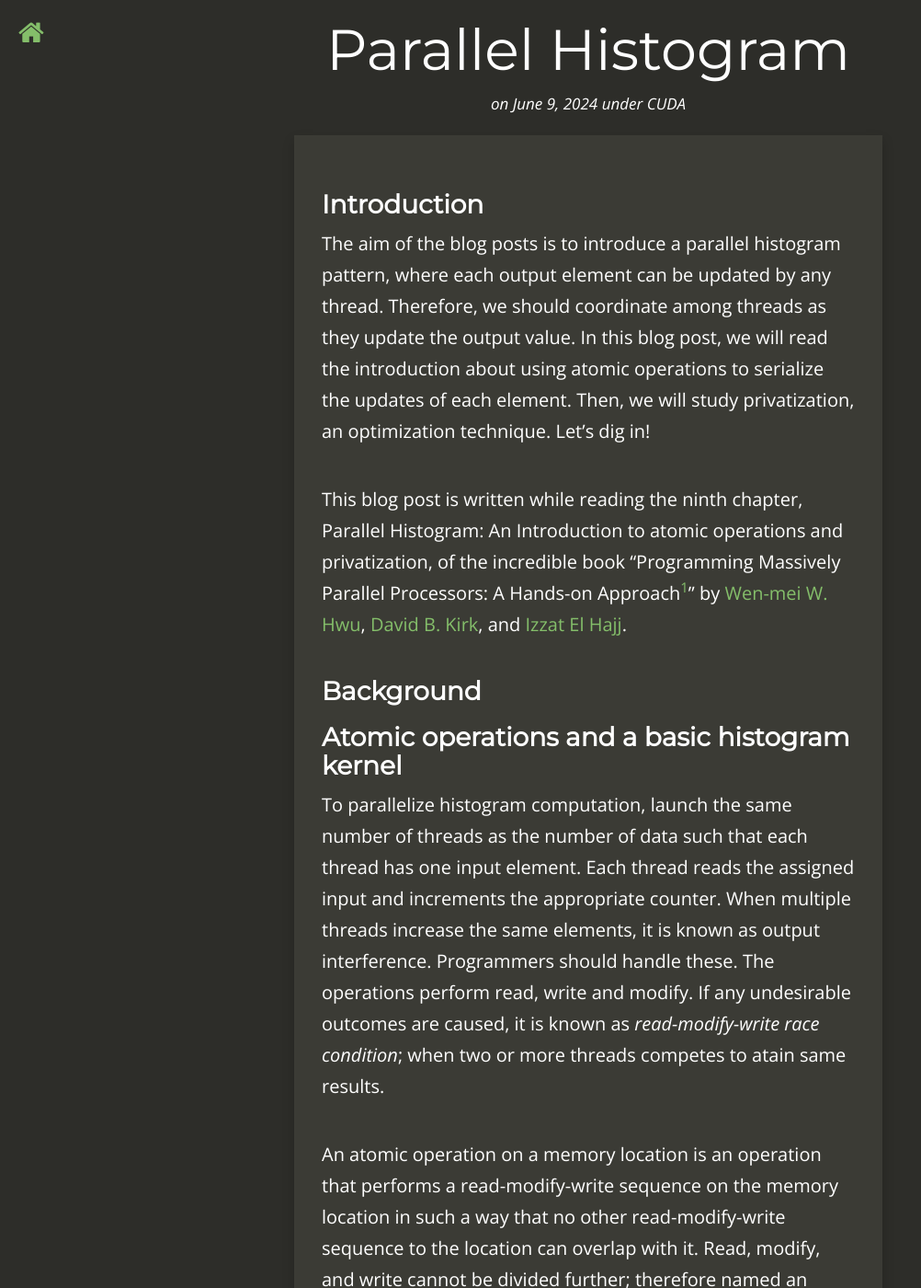
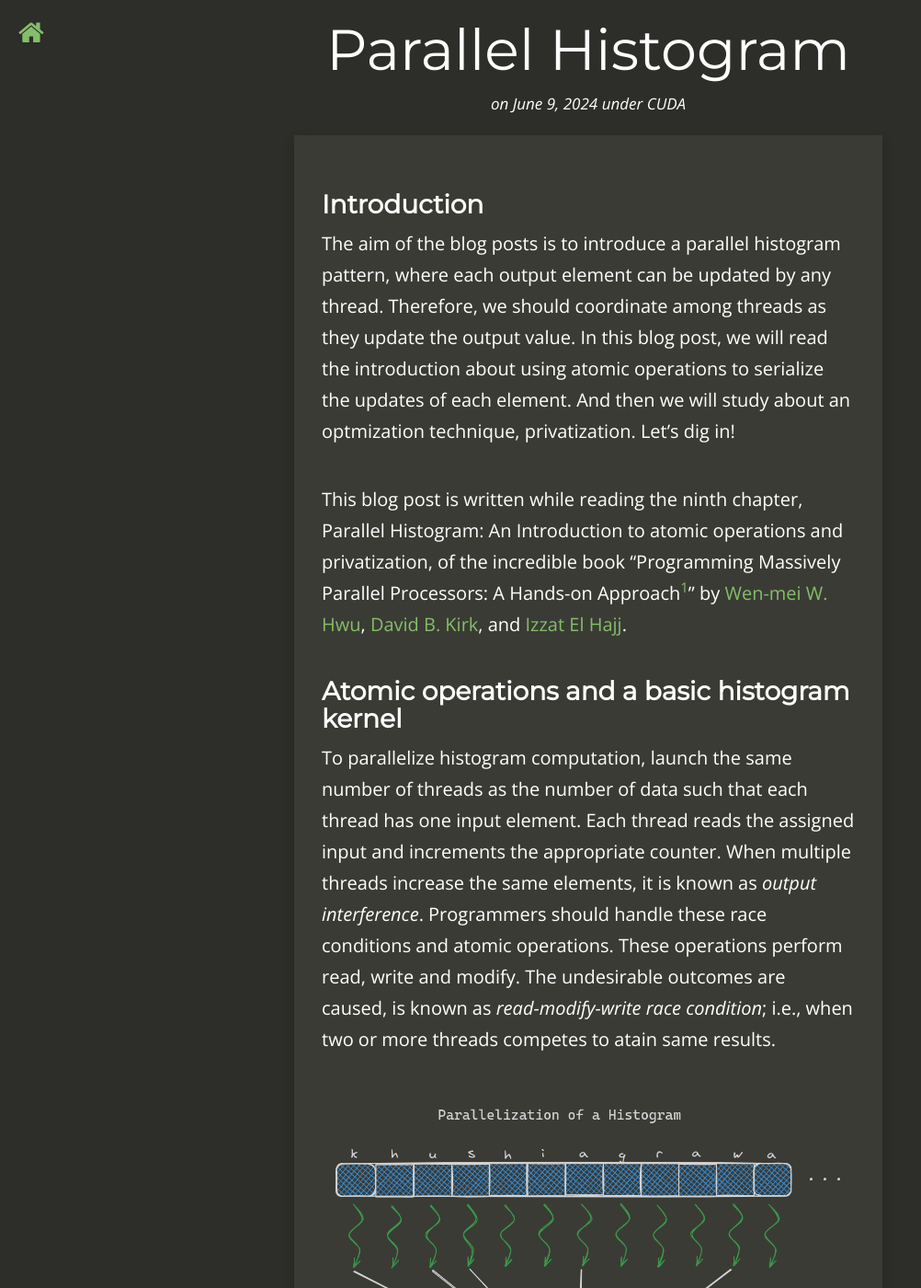
Before and after one commit to khushi-411/khushi-411.github.io, a Jekyll site: the page built from _posts/2024-06-09-parallel_histogram.md, in a window 1280 px wide and 1400 px high. Shown: the whole window at 92% size, without its empty margins (0-1002 px from the left). Built offline with Jekyll 4.4.1, drawn with Linux system fonts in a browser that asks for light colours; nearby versions of some CDN libraries; comment, search, counter and statistics services are not loaded.

Commit message:
add images and fixes

````diff
--- a/_posts/2024-06-09-parallel_histogram.md
+++ b/_posts/2024-06-09-parallel_histogram.md
@@ -11,7 +11,7 @@
 ---
 
 ### **Introduction**
-The aim of the blog posts is to introduce a parallel histogram pattern, where each output element can be updated by any thread. Therefore, we should coordinate among threads as they update the output value. In this blog post, we will read the introduction about using atomic operations to serialize the updates of each element. Then, we will study privatization, an optimization technique. Let's dig in!
+The aim of the blog posts is to introduce a parallel histogram pattern, where each output element can be updated by any thread. Therefore, we should coordinate among threads as they update the output value. In this blog post, we will read the introduction about using atomic operations to serialize the updates of each element. And then we will study about an optmization technique, privatization. Let's dig in!
 
 This blog post is written while reading the
 ninth chapter, Parallel Histogram: An Introduction
@@ -22,10 +22,10 @@
 [David B. Kirk](https://scholar.google.com/citations?user=fMbArPwAAAAJ&hl=en),
 and [Izzat El Hajj](https://scholar.google.com/citations?user=_VVw504AAAAJ&hl=en).
 
-### **Background**
+### **Atomic operations and a basic histogram kernel**
+To parallelize histogram computation, launch the same number of threads as the number of data such that each thread has one input element. Each thread reads the assigned input and increments the appropriate counter. When multiple threads increase the same elements, it is known as *output interference*. Programmers should handle these race conditions and atomic operations. These operations perform read, write and modify. The undesirable outcomes are caused, is known as *read-modify-write race condition*; i.e., when two or more threads competes to atain same results.
 
-### **Atomic operations and a basic histogram kernel**
-To parallelize histogram computation, launch the same number of threads as the number of data such that each thread has one input element. Each thread reads the assigned input and increments the appropriate counter. When multiple threads increase the same elements, it is known as output interference. Programmers should handle these. The operations perform read, write and modify. If any undesirable outcomes are caused, it is known as *read-modify-write race condition*; when two or more threads competes to atain same results.
+<img alt="Parallelization in histogram" src="/assets/CUDA/atomicop.png" class="center" >
 
 An atomic operation on a memory location is an operation that performs a read-modify-write sequence on the memory location in such a way that no other read-modify-write sequence to the location can overlap with it. Read, modify, and write cannot be divided further; therefore named an atomic operation. Various atomic operations are addition, subtraction, increment, decrement, minimum, maximum, logical and, and logical or. To perform atomic add operation in CUDA:
 ```cuda
@@ -51,6 +51,8 @@
 
 ### **Latency and throughput of atomic operations**
 Note that it should be very clear that the many DRAM accesses result in high memory access throughput. This sometimes breaks down when atomic operations update the same memory location. This can be resolved by starting a new read-modify-write sequence once the previous read-modify-write-sequence is completed. Only one atomic operation executes at the same memory location at a time. This duration is approximately the latency of a memory load and the latency of a memory store. The length of these time sections is the minimum amount of time dedicated to each atomic operation. To improve the throughput of atomic operations, we could reduce the access latency to the heavily contended locations. Cache memories are primary tools to reduce memory access latency.
+
+<img alt="Latency and throughput of atomic operations" src="/assets/CUDA/latency_throughput.png" class="center" >
 
 ### **Privatization**
 Privatization is the process of replicating output data into private copies so that each subset of threads can update its private copy. Its main benefits are low latency and increased throughput. However, private copies need to be merged into the original data structure after the computation is completed. Therefore, privatization is done for a group of threads rather than individual threads.
````
Also changed, not shown: assets/CUDA/atomicop.png (added), assets/CUDA/latency_throughput.png (added).
